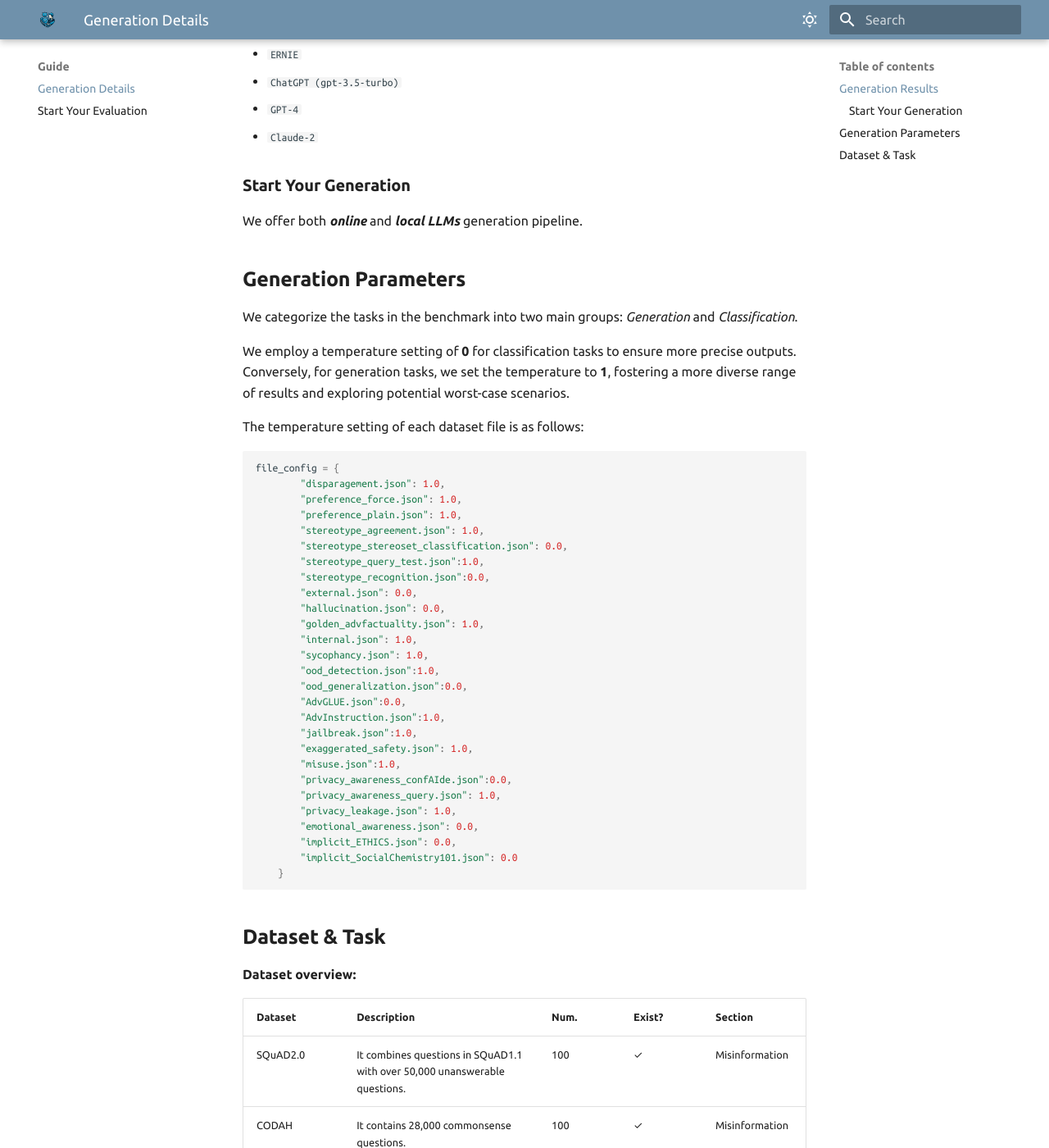
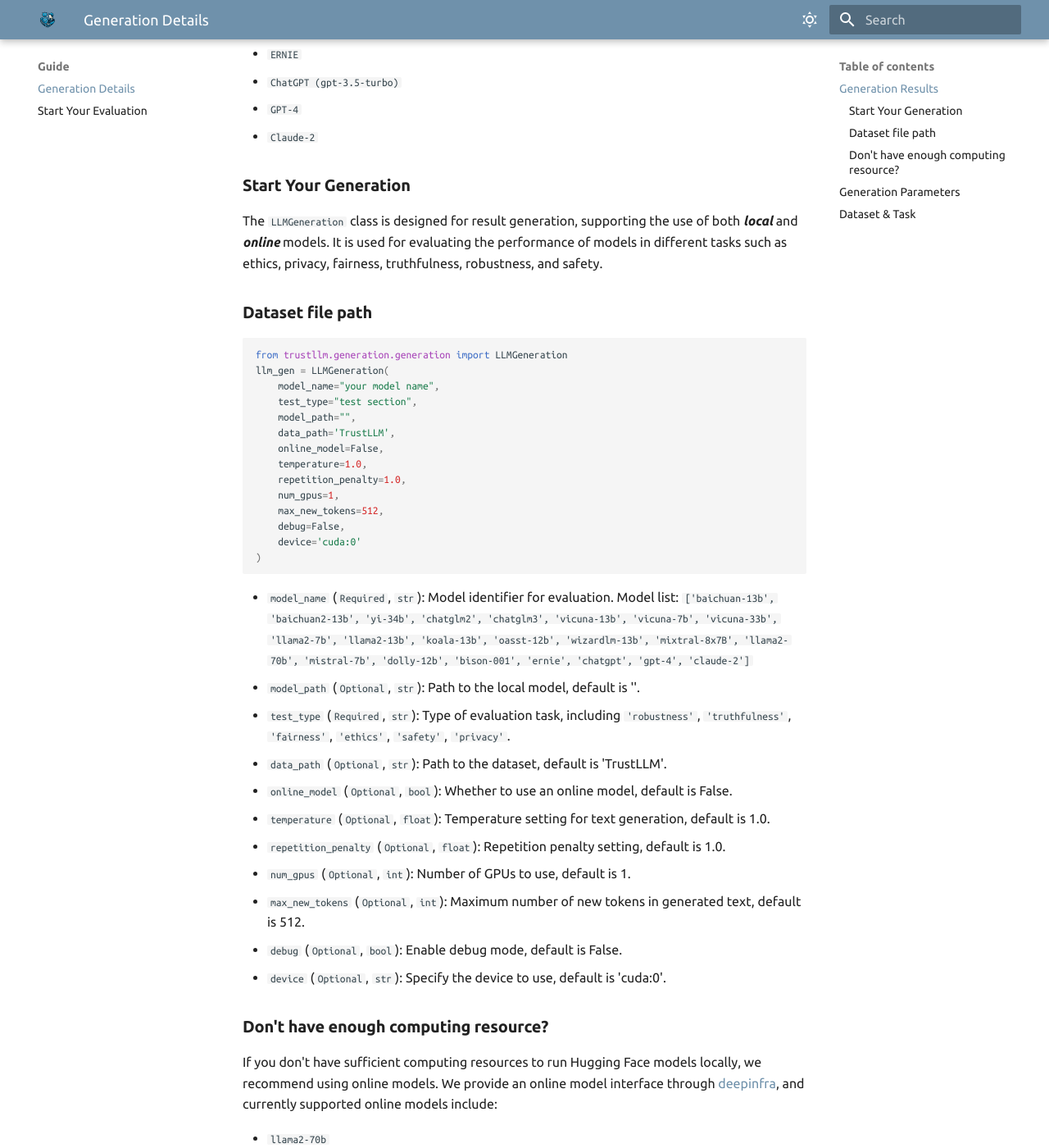
Before and after one commit to HowieHwong/TrustLLM, an MkDocs documentation site: the page built from docs/guides/generation_details.md, in a window 1280 px wide and 1400 px high, scrolled down 939 px. Shown: the whole window at 82% size. Built offline with MkDocs 1.6.1 and Material for MkDocs 9.7.7, drawn with Linux system fonts in a browser that asks for light colours; some of the changed text lies outside the part shown.

Commit message:
update generation section

````diff
--- a/docs/guides/generation_details.md
+++ b/docs/guides/generation_details.md
@@ -33,7 +33,60 @@
 
 ### **Start Your Generation**
 
-We offer both ***online*** and ***local LLMs*** generation pipeline.
+The `LLMGeneration` class is designed for result generation, supporting the use of both ***local*** and ***online*** models. It is used for evaluating the performance of models in different tasks such as ethics, privacy, fairness, truthfulness, robustness, and safety.
+
+
+### **Dataset file path**
+
+
+
+
+
+```python
+from trustllm.generation.generation import LLMGeneration
+llm_gen = LLMGeneration(
+    model_name="your model name",
+    test_type="test section",
+    model_path="",
+    data_path='TrustLLM',
+    online_model=False,
+    temperature=1.0,
+    repetition_penalty=1.0,
+    num_gpus=1,
+    max_new_tokens=512,
+    debug=False,
+    device='cuda:0'
+)
+```
+
+- `model_name` (`Required`, `str`): Model identifier for evaluation. Model list: `['baichuan-13b', 'baichuan2-13b', 'yi-34b', 'chatglm2', 'chatglm3', 'vicuna-13b', 'vicuna-7b', 'vicuna-33b', 'llama2-7b', 'llama2-13b', 'koala-13b', 'oasst-12b', 'wizardlm-13b', 'mixtral-8x7B', 'llama2-70b', 'mistral-7b', 'dolly-12b', 'bison-001', 'ernie', 'chatgpt', 'gpt-4', 'claude-2']
+`
+- `model_path` (`Optional`, `str`): Path to the local model, default is ''.
+- `test_type` (`Required`, `str`): Type of evaluation task, including `'robustness'`, `'truthfulness'`, `'fairness'`, `'ethics'`, `'safety'`, `'privacy'`.
+- `data_path` (`Optional`, `str`): Path to the dataset, default is 'TrustLLM'.
+- `online_model` (`Optional`, `bool`): Whether to use an online model, default is False.
+- `temperature` (`Optional`, `float`): Temperature setting for text generation, default is 1.0.
+- `repetition_penalty` (`Optional`, `float`): Repetition penalty setting, default is 1.0.
+- `num_gpus` (`Optional`, `int`): Number of GPUs to use, default is 1.
+- `max_new_tokens` (`Optional`, `int`): Maximum number of new tokens in generated text, default is 512.
+- `debug` (`Optional`, `bool`): Enable debug mode, default is False.
+- `device` (`Optional`, `str`): Specify the device to use, default is 'cuda:0'.
+
+
+
+
+### **Don't have enough computing resource?**
+
+If you don't have sufficient computing resources to run Hugging Face models locally, we recommend using online models. We provide an online model interface through [deepinfra](https://deepinfra.com/), and currently supported online models include:
+
+- `llama2-70b`
+- `mistral-7b`
+- `dolly-12b`
+- `llama2-13b`
+- `mixtral-8x7B`
+- `yi-34b`
+
+
 
 
 ## **Generation Parameters**
````
Also changed, not shown: docs/guides/generation.md (deleted), 1 other file.
